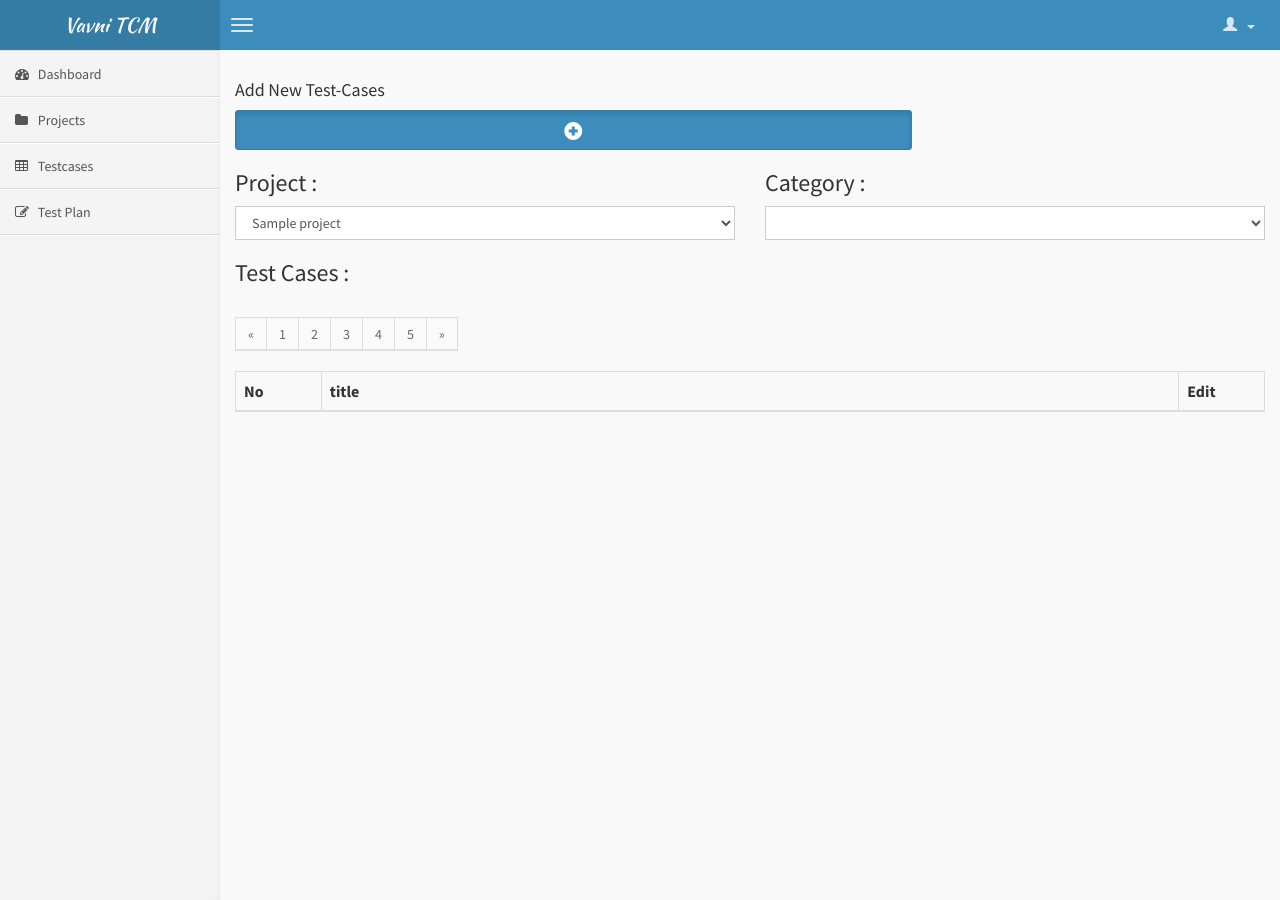
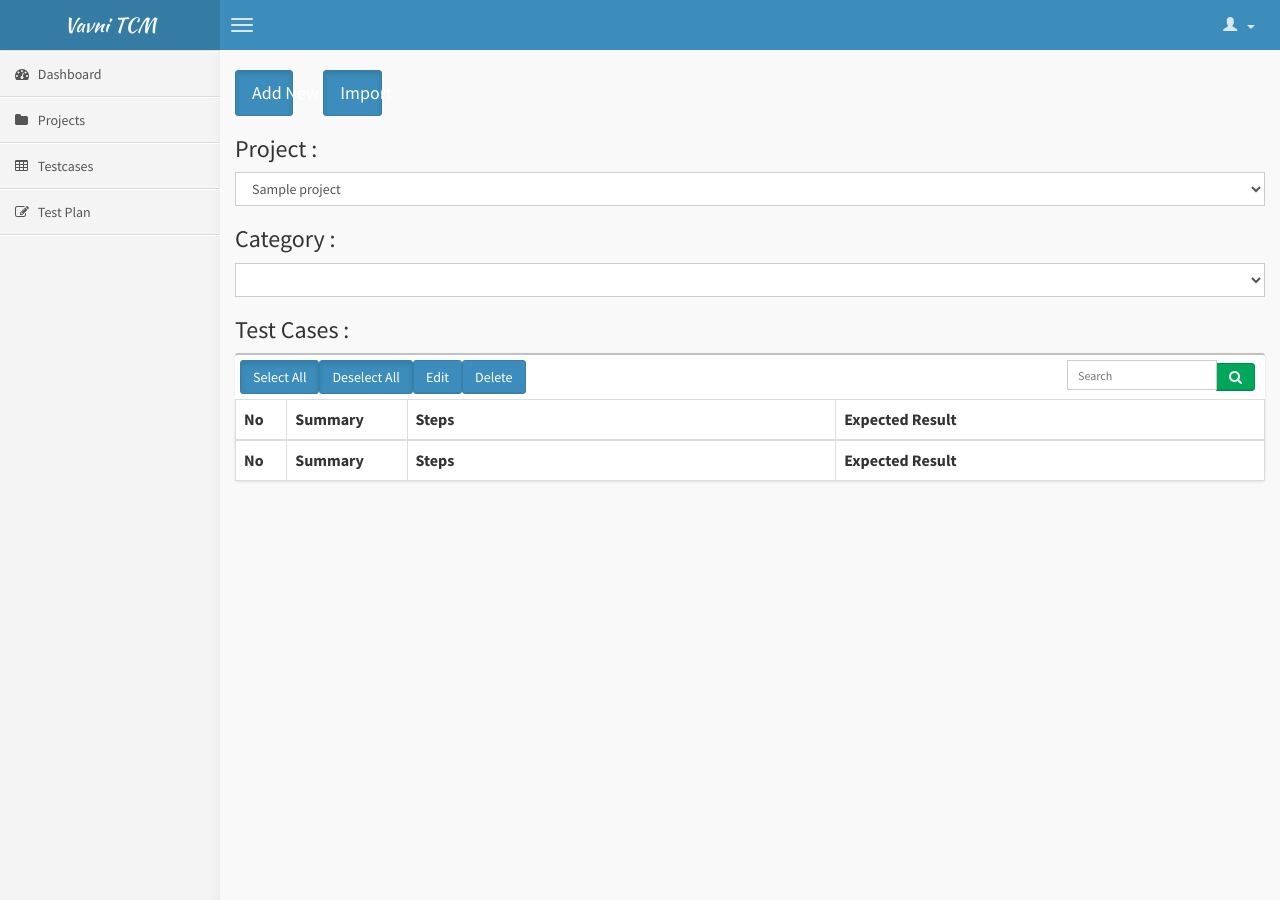
Before and after one commit to rayate2410/TCMS, a Django app: template TCMS/testcase/templates/testcase_home.html in a window 1280 px wide. Run offline with Django 3.2, Linux system fonts and the light colour scheme; the template is opened without the code that fills it: most values are stand-ins (such as "Sample title", 1, 10 or a date in 2020); lists and menus that the app fills with data are empty.

Commit message:
Import testcases from Xls implemented.

```diff
--- a/TCMS/testcase/templates/load_category.html
+++ b/TCMS/testcase/templates/load_category.html
@@ -1,5 +1,5 @@
 {% block load_category %}
     {% for category in categories %}
-		<option>{{category.name}}</option>
+		<option value={{category.id}}>{{category.name}}</option>
 	{% endfor %}
 {% endblock %}
--- a/TCMS/testcase/templates/testcase_home.html
+++ b/TCMS/testcase/templates/testcase_home.html
@@ -1,62 +1,80 @@
-{% extends 'base.html' %}
-{% block page_title %} TCMS | TestCases {% endblock %}
-{% block page_header %}
-    <h1 class="page-header">
-        Test Cases
-    </h1>
-{% endblock %}
+{% extends 'testcase_index.html' %}
+
 
 {% block content %}
-    <div class="col-lg-8"><h4>Add New Test-Cases</h4>
+    <div class="col-lg-1"><!--<h4>Add New Test-Cases</h4>-->
            <a class="btn btn-primary btn-lg btn-block active" role="button" href="/testcase/add">
-			  <span class="glyphicon glyphicon-plus-sign"></span>
+			  Add New<!--<span class="glyphicon glyphicon-plus-sign"></span>-->
 			</a>
     </div>
-    <div class="col-lg-6">
+    <div class="col-lg-1"><!--<h4>Add New Test-Cases</h4>-->
+           <a class="btn btn-primary btn-lg btn-block active" role="button" href="/testcase/import">
+			  Import<!--<span class="glyphicon glyphicon-plus-sign"></span>-->
+			</a>
+    </div>
+    <div class="col-lg-12">
         <h3>Project :</h3>
         <div class="table-responsive">{% csrf_token %}
-            <select class="form-control" id="p_name" onchange="load_categories();">
+            <select class="form-control" id="project" onchange="load_categories();">
             {% for project in projects %}
-				<option>{{project.name}}</option>
+				<option value={{project.id}}>{{project.name}}</option>
 			{% endfor %}
 			</select>
         </div>
     </div>
-     <div class="col-lg-6">
+     <div class="col-xs-12">
         <h3>Category :</h3>
         <div class="table-responsive">
-            <select class="form-control" id="load_category" onchange="load_testcases();">
+            <select class="form-control" id="category" onchange="load_testcases();">
             {% block load_category %}
 			{% endblock %}
 			</select>
         </div>
     </div>
 
-    <div class="col-lg-12">
-        <h3>Test Cases :</h3>
-        <div class="table-responsive">
-        	<ul class="pagination">
-  <li><a href="#">&laquo;</a></li>
-  <li><a href="#">1</a></li>
-  <li><a href="#">2</a></li>
-  <li><a href="#">3</a></li>
-  <li><a href="#">4</a></li>
-  <li><a href="#">5</a></li>
-  <li><a href="#">&raquo;</a></li>
-</ul>
-            <table class="table table-bordered table-hover table-striped">
+    <div class="col-xs-12">
+        <h3 class="box-title">Test Cases :</h3>
+        <div class="box">
+            <div class="box-header">
+
+                <div class="box-tools">
+
+                    <div class="input-group">
+                        <button class="btn btn-primary active" role="button" href="#">Select All</button>
+                        <button class="btn btn-primary active" role="button" href="#">Deselect All</button>
+                        <button class="btn btn-primary" role="button" href="/testcase/edit">Edit</button>
+                        <button class="btn btn-primary" role="button" href="/testcase/delete">Delete</button>
+                        <input name="table_search" class="form-control input-sm pull-right" style="width: 150px;" placeholder="Search" type="text">
+                        <div class="input-group-btn">
+                            <button class="btn btn-md btn-success"><i class="fa fa-search"></i></button>
+                        </div>
+                    </div>
+                </div>
+            </div><!-- /.box-header -->
+            <div class="box-body table-responsive no-padding">
+                <table id="table_testcase" class="table table-striped table-bordered">
                     <thead>
                         <tr>
-						<th class="col-xs-1">No</th>
-						<th class="col-xs-10">title</th>
-						<th class="col-xs-1">Edit</th>
+                            <th>No</th>
+	                        <th>Summary</th>
+	                        <th class="col-xs-5">Steps</th>
+	                        <th class="col-xs-5">Expected Result</th>
                         </tr>
                     </thead>
+                    <tfoot>
+                        <tr>
+                            <th>No</th>
+	                        <th>Summary</th>
+	                        <th class="col-xs-5">Steps</th>
+	                        <th class="col-xs-5">Expected Result</th>
+                        </tr>
+                    </tfoot>
                     <tbody id="tc_list">
                         {% block testcase_list %}
     					{% endblock %}
                     </tbody>
                 </table>
+            </div><!-- /.box-body -->
         </div>
     </div>
 
```
Also changed, not shown: TCMS/testcase/helper.py (added, +36 -0 lines), TCMS/testcase/static/js/testcase_ajax.js (+8 -4 lines), TCMS/testcase/templates/add_testcase.html (+21 -14 lines), TCMS/testcase/templates/import_testcases.html (+11 -3 lines), TCMS/testcase/templates/testcase_list.html (+6 -5 lines), TCMS/testcase/urls.py (+8 -6 lines), TCMS/testcase/views.py (+35 -17 lines). Lines whose indentation alone changed are shown as unchanged.
